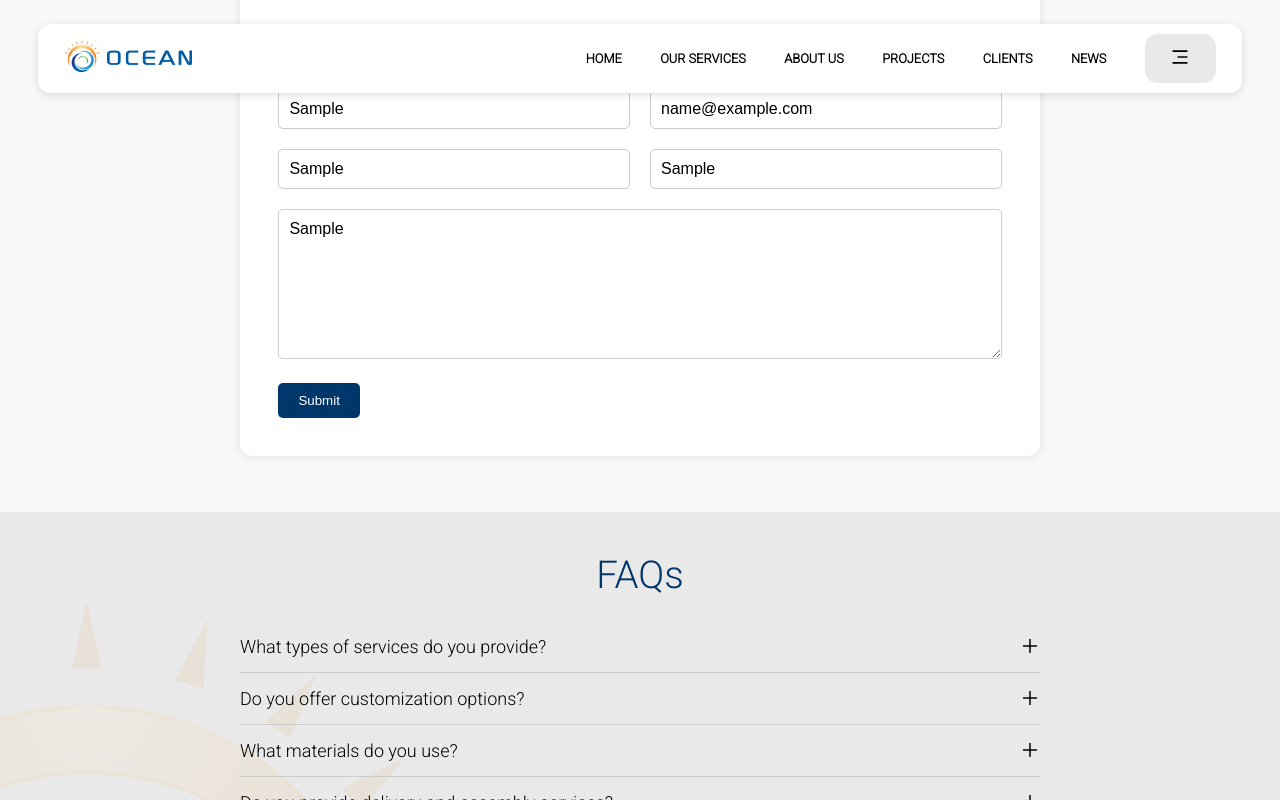
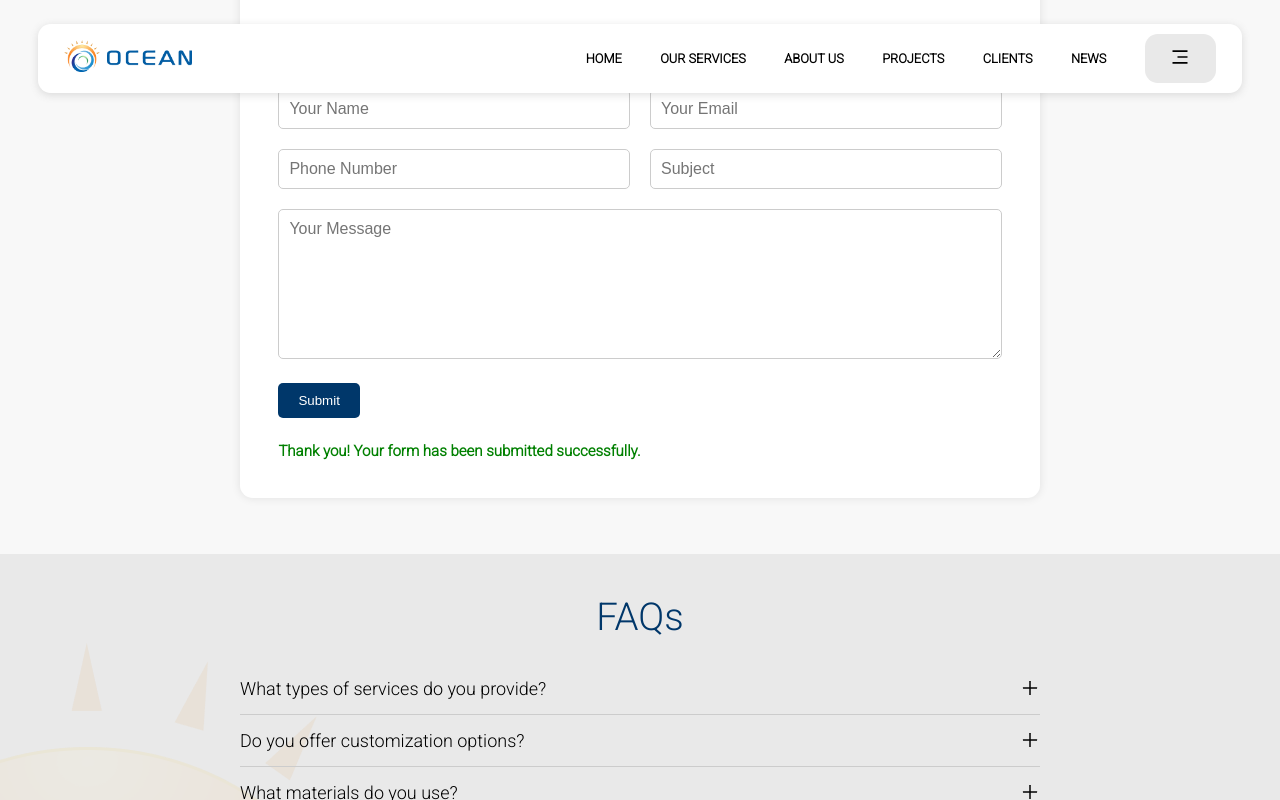
Before and after one commit to employeebhavya/ocean, a Next.js app: page /contact in a window 1280 px wide. Both pictures are taken after typing "Sample", "name@example.com", "Sample", "Sample", "Sample" into the empty fields and a click on the button "Submit". Shown: the part 740-1540 px from the top of the page. Built offline with nearby package versions, Linux system fonts and the light colour scheme; no server answers.

Commit message:
fixed the form and footer issue

```diff
--- a/src/components/ContactForm.js
+++ b/src/components/ContactForm.js
@@ -1,6 +1,6 @@
 "use client";
 
-import { useState } from "react";
+import { useState, useEffect } from "react";
 import styles from "./ContactForm.module.css";
 
 const ContactForm = () => {
@@ -21,20 +21,8 @@ const ContactForm = () => {
     }));
   };
 
-  const handleSubmit = async (e) => {
+  const handleSubmit = (e) => {
     e.preventDefault();
-    setSubmitted(false);
-
-    const res = await fetch("/api/sendMail", {
-      method: "POST",
-      headers: {
-        "Content-Type": "application/json",
-      },
-      body: JSON.stringify(formData),
-    });
-
-    if (res.status === 200) {
-      setSubmitted(true);
     setFormData({
       name: "",
       email: "",
@@ -42,8 +30,15 @@ const ContactForm = () => {
       subject: "",
       message: "",
     });
+    setSubmitted(true);
+  };
+
+  useEffect(() => {
+    if (submitted) {
+      const timer = setTimeout(() => setSubmitted(false), 3000);
+      return () => clearTimeout(timer);
     }
-  };
+  }, [submitted]);
 
   return (
     <div className={styles.formContainer}>
@@ -57,7 +52,7 @@ const ContactForm = () => {
             value={formData.name}
             onChange={handleChange}
             required
-            className={styles.inputField} // Add class
+            className={styles.inputField}
           />
           <input
             type="email"
@@ -66,7 +61,7 @@ const ContactForm = () => {
             value={formData.email}
             onChange={handleChange}
             required
-            className={styles.inputField} // Add class
+            className={styles.inputField}
           />
         </div>
         <div className={styles.fieldGroup}>
@@ -77,7 +72,7 @@ const ContactForm = () => {
             value={formData.phone}
             onChange={handleChange}
             required
-            className={styles.inputField} // Add class
+            className={styles.inputField}
           />
           <input
             type="text"
@@ -86,7 +81,7 @@ const ContactForm = () => {
             value={formData.subject}
             onChange={handleChange}
             required
-            className={styles.inputField} // Add class
+            className={styles.inputField}
           />
         </div>
         <textarea
@@ -95,14 +90,24 @@ const ContactForm = () => {
           value={formData.message}
           onChange={handleChange}
           required
-          className={styles.textareaField} // Add class
+          className={styles.textareaField}
         />
         <button type="submit" className={styles.submitButton}>
           Submit
         </button>
       </form>
+
       {submitted && (
-        <p className={styles.successMessage}>Form submitted successfully!</p>
+        <div className={styles.popupOverlay}>
+          <div className={styles.popup}>
+            <p
+              style={{ color: "green", fontWeight: "bold" }}
+              className="description"
+            >
+              Thank you! Your form has been submitted successfully.
+            </p>
+          </div>
+        </div>
       )}
     </div>
   );
--- a/src/components/Footer.js
+++ b/src/components/Footer.js
@@ -25,8 +25,8 @@ function Footer() {
                 <p className={Styles.removeBr}>
                   Ocean Lifespaces India Pvt Ltd<br></br>
                   MF-1 Industrial Estate<br></br>
-                  CIPET Hostel Road<br></br>
-                  Chennai - 600 032 Tamil Nadu India.
+                  CIPET Hostel Road <br></br>
+                  {""}Chennai - 600 032 Tamil Nadu India.
                 </p>
 
                 <p style={{ display: "flex", flexDirection: "column" }}>
```
Lines whose indentation alone changed are shown as unchanged.
